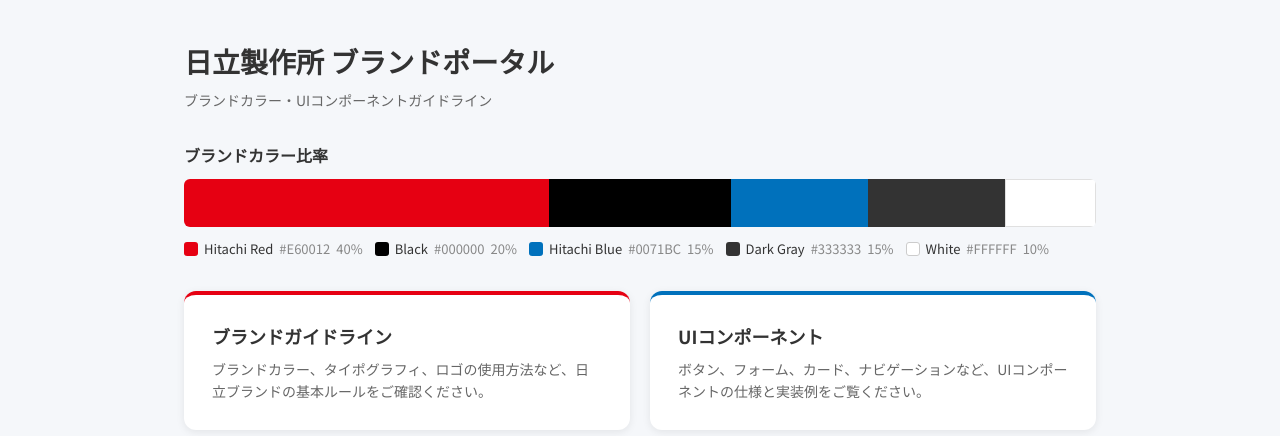
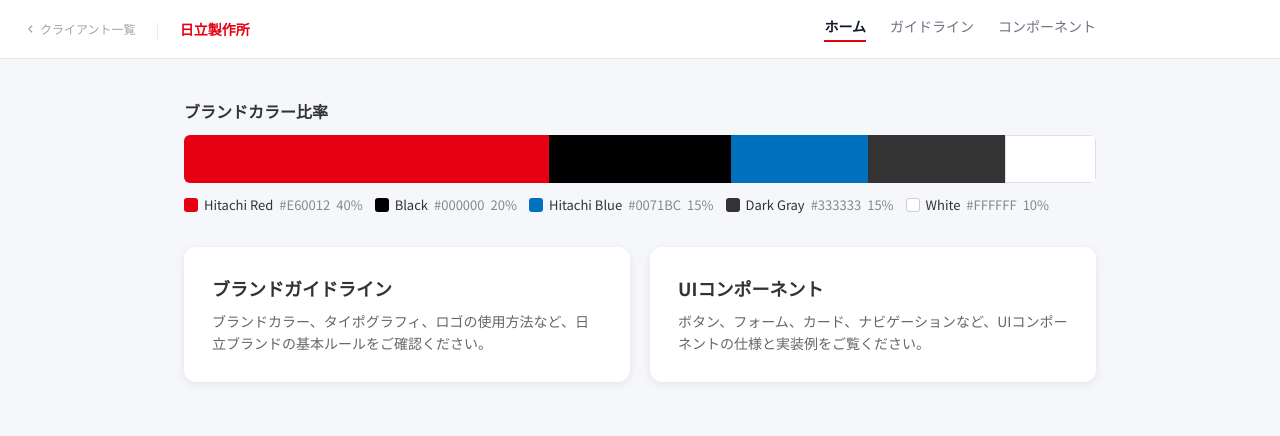
Before and after one commit to uchida-milize/milize-design-flow, a Next.js app: page /hitachi in a window 1280 px wide. Shown: the top 436 px of the page. Built offline with nearby package versions, Linux system fonts and the light colour scheme.

Commit message:
feat: add ClientPortalHeader to hitachi home, remove card top borders

```diff
--- a/src/app/hitachi/page.tsx
+++ b/src/app/hitachi/page.tsx
@@ -1,7 +1,10 @@
 'use client';
 import Link from 'next/link';
+import { ClientPortalHeader } from '@/components/ClientPortalHeader';
 
 const basePath = '/hitachi';
+const clientName = '日立製作所';
+const primaryColor = '#E60012';
 
 const brandColors = [
   { name: 'Hitachi Red', hex: '#E60012', ratio: 40 },
@@ -13,15 +16,16 @@
 
 export default function HitachiHome() {
   return (
-    <div style={{ minHeight: '100vh', padding: '40px 24px', maxWidth: '960px', margin: '0 auto' }}>
-      <h1 style={{ fontSize: '28px', fontWeight: 700, color: '#333333', marginBottom: '8px' }}>
-        日立製作所 ブランドポータル
-      </h1>
-      <p style={{ fontSize: '14px', color: '#666', marginBottom: '32px' }}>
-        ブランドカラー・UIコンポーネントガイドライン
-      </p>
+    <div style={{ minHeight: '100vh' }}>
+      <ClientPortalHeader
+        clientName={clientName}
+        basePath={basePath}
+        active="home"
+        primaryColor={primaryColor}
+      />
+      <main style={{ padding: '40px 24px', maxWidth: '960px', margin: '0 auto' }}>
 
-      {/* Brand Color Ratio Bar */}
+        {/* ブランドカラー比率バー */}
         <div style={{ marginBottom: '32px' }}>
           <h2 style={{ fontSize: '16px', fontWeight: 600, color: '#333333', marginBottom: '12px' }}>
             ブランドカラー比率
@@ -56,13 +60,13 @@
           </div>
         </div>
 
-      {/* Navigation Cards */}
+        {/* ナビゲーションカード */}
         <div style={{ display: 'grid', gridTemplateColumns: 'repeat(auto-fit, minmax(280px, 1fr))', gap: '20px' }}>
           <Link href={`${basePath}/guidelines`} style={{ textDecoration: 'none' }}>
             <div style={{
               background: '#fff', borderRadius: '12px', padding: '28px',
               boxShadow: '0 2px 8px rgba(0,0,0,0.08)', cursor: 'pointer',
-            borderTop: '4px solid #E60012', transition: 'box-shadow 0.2s',
+              transition: 'box-shadow 0.2s',
             }}>
               <h2 style={{ fontSize: '18px', fontWeight: 700, color: '#333333', marginBottom: '8px' }}>
                 ブランドガイドライン
@@ -76,7 +80,7 @@
             <div style={{
               background: '#fff', borderRadius: '12px', padding: '28px',
               boxShadow: '0 2px 8px rgba(0,0,0,0.08)', cursor: 'pointer',
-            borderTop: '4px solid #0071BC', transition: 'box-shadow 0.2s',
+              transition: 'box-shadow 0.2s',
             }}>
               <h2 style={{ fontSize: '18px', fontWeight: 700, color: '#333333', marginBottom: '8px' }}>
                 UIコンポーネント
@@ -87,6 +91,8 @@
             </div>
           </Link>
         </div>
+
+      </main>
     </div>
   );
 }
```
Lines whose indentation alone changed are shown as unchanged.
